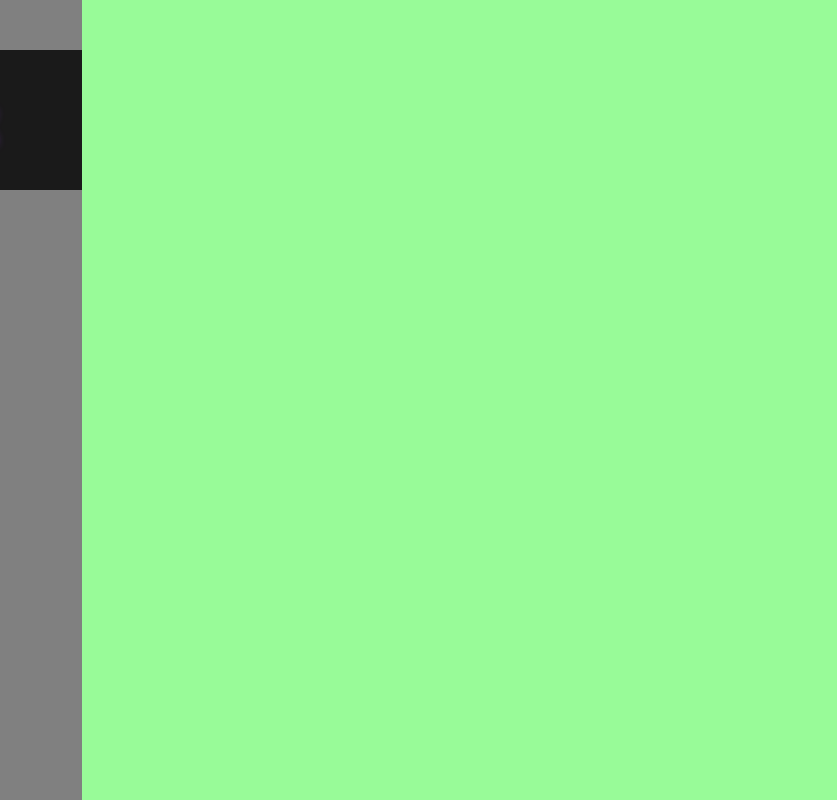
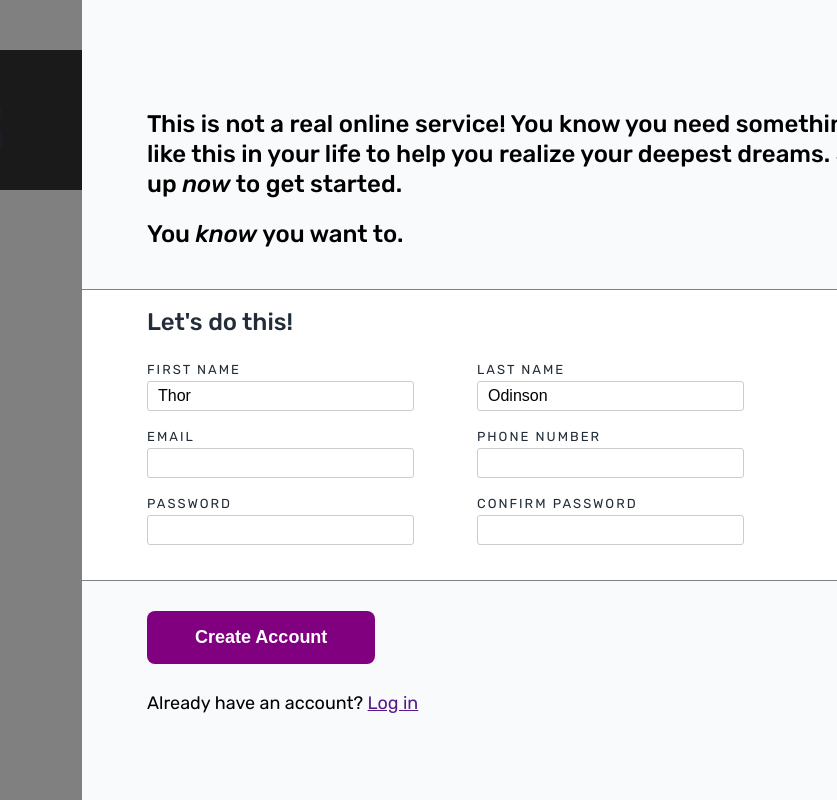
Before and after one commit to Jekplex/signup_form, a plain HTML site: page index.html in a window 1280 px wide. Shown: the top 800 px of the page, 443-1280 px from the left. Drawn offline with Linux system fonts and the light colour scheme.

Commit message:
Main complete

```diff
--- a/index.html
+++ b/index.html
@@ -29,50 +29,73 @@
 
       </div>
 
-      <main></main>
+      <main>
+
+        <div class="bold main-text main-width-container">
+
+          <p>This is not a real online service! You know you need something like this in your life to help you realize your deepest dreams. Sign up <em>now</em> to get started.</p>
+
+          <p>You <em>know</em> you want to.</p>
 
         </div>
 
+        <form action="">
 
+          <div class="signup-section">
+
+            <div class="main-width-container">
+
+              <p class="">Let's do this!</p>
+
+              <div class="form-inputs">
 
                 <div>
-
-      <!-- <p>This is not a real online service! You know you need something like this in your life to help you realize your deepest dreams. Sign up now to get started.</p>
-
-      <p>You <em>know</em> you want to.</p>
-
-      <form action="">
+                  <label for="fname">First Name</label>
+                  <input type="text" name="fname" id="fname" value="Thor">
+                </div>
 
                 <div>
-          <p>Let's do this!</p>
-
-          <label for="first-name">First Name</label>
-          <input type="text" name="first-name" id="first-name"><br>
-
-          <label for="last-name">Last Name</label>
-          <input type="text" name="last-name" id="last-name"><br>
-
-          <label for="email">Email</label>
-          <input type="email" name="email" id="email"><br>
-
-          <label for="phone">Phone Number</label>
-          <input type="tel" name="phone" id="phone"><br>
-
-          <label for="password">Password</label>
-          <input type="password" name="password" id="password"><br>
-
-          <label for="confirm-password">Confirm Password</label>
-          <input type="password" name="confirm-password" id="confirm-password"><br>
+                  <label for="lname">Last Name</label>
+                  <input type="text" name="lname" id="lname" value="Odinson">
                 </div>
 
+                <div>
+                  <label for="email">Email</label>
+                  <input type="email" name="email" id="email">
+                </div>
+
+                <div>
+                  <label for="phone">Phone Number</label>
+                  <input type="tel" name="phone" id="phone">
+                </div>
+
+                <div>
+                  <label for="password">Password</label>
+                  <input type="password" name="password" id="password">
+                </div>
+
+                <div>
+                  <label for="confirm-password">Confirm Password</label>
+                  <input type="password" name="confirm-password" id="confirm-password">
+                </div>
+
+              </div>
+
+            </div>
+
+          </div>
+
+          <div class="main-width-container">
             <input type="submit" value="Create Account">
+          </div>
 
         </form>
 
-      <p>Already have an account? <a href="">Log in</a> </p> -->
+        <p class="main-width-container sub-text">Already have an account? <a href="">Log in</a> </p>
+
+      </main>
 
     </div>
-
 
   </body>
 
--- a/style.css
+++ b/style.css
@@ -1,15 +1,14 @@
-/*
-
-Rubik font from Google Fonts
-
-https://fonts.google.com/specimen/Rubik?preview.text=Photo%20by%20ELLA%20DON%20on%20Unsplash&preview.size=16&preview.text_type=custom#standard-styles
-
-*/
+/* Rubik from Google Fonts */
 @import url('https://fonts.googleapis.com/css2?family=Rubik:ital,wght@0,300;0,400;0,500;0,600;0,700;0,800;0,900;1,300;1,400;1,500;1,600;1,700;1,800;1,900&display=swap');
 
+body {
+  font-size: 24px;
+  font-family: 'Rubik', sans-serif;
+  background: gray;
+}
 
 .container {
-  text-align:center;
+  text-align: left;
   margin: auto;
   width: 1400px;
   height: 100vh;
@@ -18,10 +17,6 @@ https://fonts.google.com/specimen/Rubik?preview.text=Photo%20by%20ELLA%20DON%20o
   display: grid;
   grid-template-columns: 3fr 5fr
 }
-
-/* .sidebar {
-
-} */
 
 .sidebar-items {
   display:flex;
@@ -41,6 +36,7 @@ https://fonts.google.com/specimen/Rubik?preview.text=Photo%20by%20ELLA%20DON%20o
   color: white;
   font-size: 15px;
   font-family: 'Rubik', sans-serif;
+  text-align: center;
 }
 .bg-image-credit a {
   color: inherit;
@@ -74,6 +70,100 @@ https://fonts.google.com/specimen/Rubik?preview.text=Photo%20by%20ELLA%20DON%20o
 
 }
 
+.bold {
+  font-weight: 500;
+}
+
+em {
+  font-style: italic;
+}
+
 main {
-  background-color: palegreen;
+  background-color: #f9fafb;
+
+  display:flex;
+  flex-direction: column;
+  justify-content: center;
+  /* align-items: stretch; */
 }
+
+.main-width-container {
+  width: 745px;
+  margin: 0 auto 0 auto;
+}
+
+.main-text {
+  line-height: 1.25;
+  margin-bottom: 30px;
+}
+
+.main-text p {
+  margin-top: 20px;
+}
+
+.signup-section {
+  background-color: white;
+  border-top: 1px solid gray;
+  border-bottom: 1px solid gray;
+  margin: 10px 0 10px 0;
+}
+
+form .signup-section p {
+  padding-top: 20px;
+  padding-bottom: 20px;
+  color: #222d39;
+  font-weight: 500;
+}
+
+.form-inputs {
+  display: flex;
+  flex-direction: row;
+  flex-wrap: wrap;
+  justify-content: flex-start;
+  column-gap: 80px;
+  row-gap: 10px;
+}
+
+form div.form-inputs {
+  padding-bottom: 35px;
+}
+
+form .form-inputs div {
+  width: 250px;
+}
+
+form .form-inputs label {
+  font-size: 13px;
+  text-transform: uppercase;
+  letter-spacing: 2px;
+  color: #222d39;
+}
+form .form-inputs input {
+  width: 100%;
+  padding:5px;
+  padding-left:10px;
+  margin-top: 3px;
+
+  border: none;
+  border:solid 1px #ccc;
+  border-radius: 3px;
+  font-size: 16px;
+}
+
+form input[type="submit"] {
+  background-color: purple;
+  color: white;
+  border: none;
+  text-decoration: none;
+  padding: 16px 48px;
+  font-size: 18px;
+  border-radius: 8px;
+  font-weight: bold;
+  margin-top: 20px;
+  cursor: pointer;
+}
+
+.sub-text {
+  font-size: 18px;
+  margin-top: 30px;;
+}
```
Lines whose indentation alone changed are shown as unchanged.
